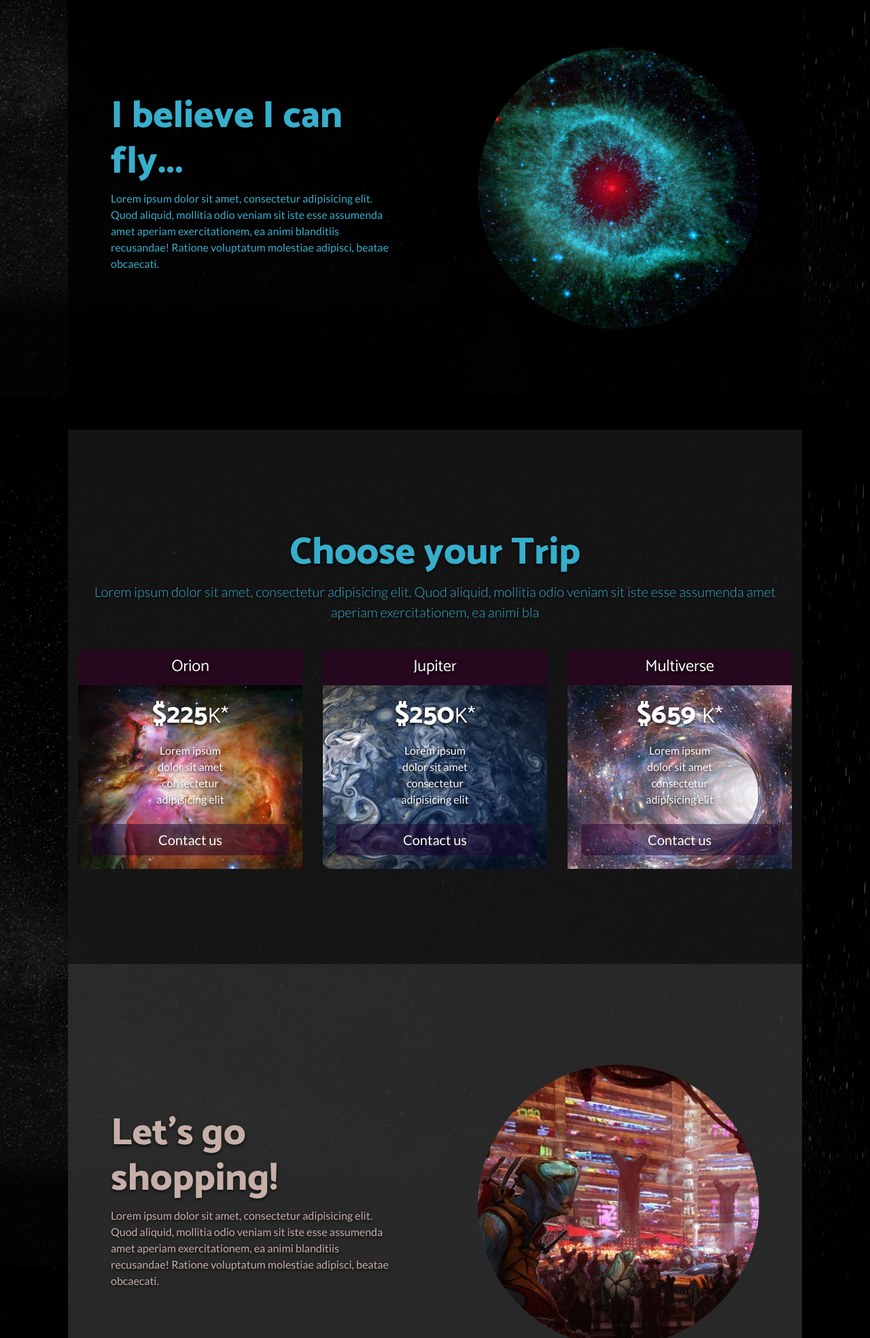
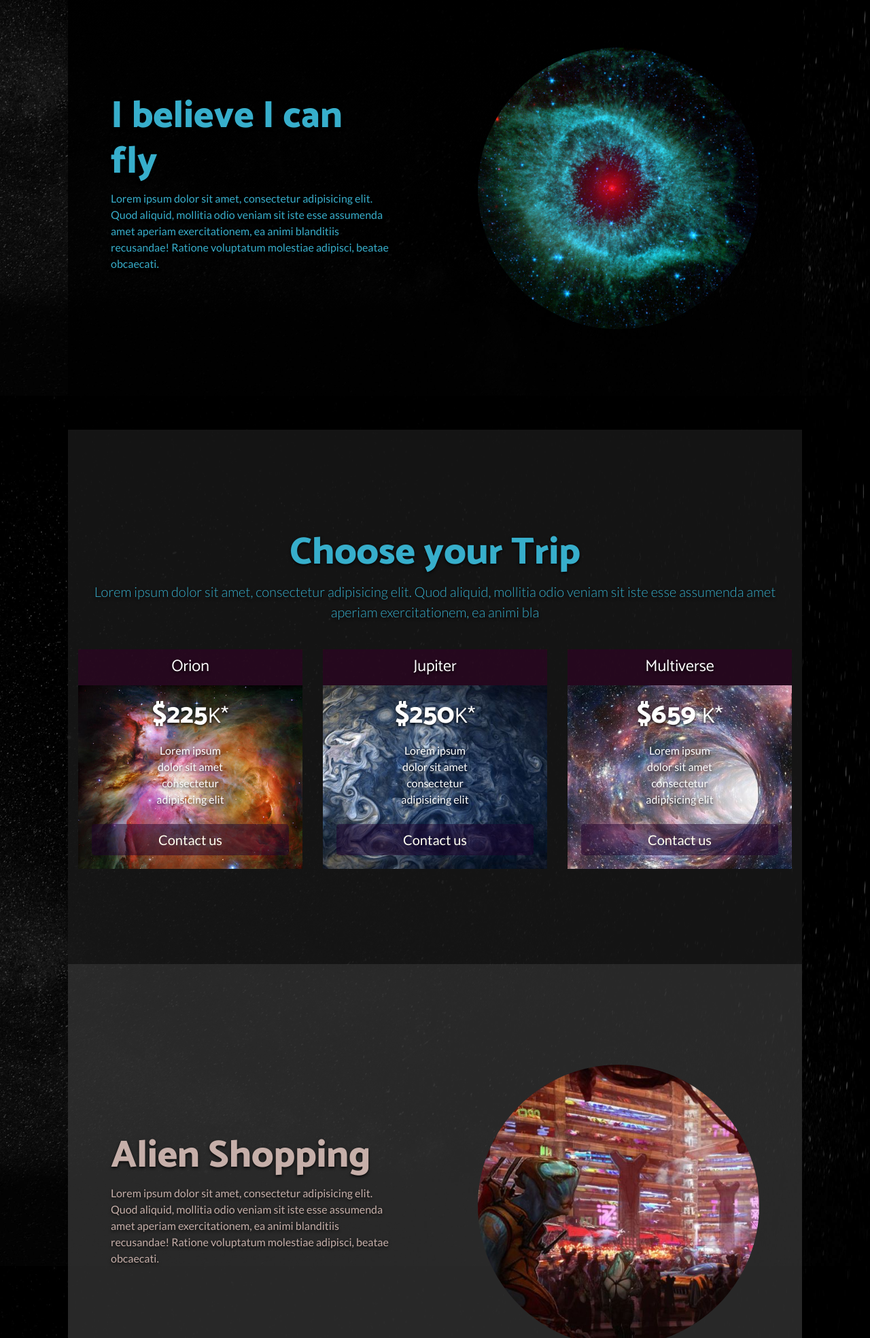
Before and after one commit to yoda69100/yoda69100.github.io, a browser extension: page galactrip/index.html in a window 1280 px wide. Shown: the part 698-2666 px from the top of the page at 68% size. Drawn offline with nearby package versions, Linux system fonts and the light colour scheme; a script that the page names is missing.

Commit message:
Update index.html

```diff
--- a/galactrip/index.html
+++ b/galactrip/index.html
@@ -115,7 +115,7 @@
           </div>
           <div class="col-lg-6 order-lg-1">
             <div class="p-5">
-              <h2 class="display-4">I believe I can fly...</h2>
+              <h2 class="display-4">I&nbsp;believe I&nbsp;can fly</h2>
               <p>Lorem ipsum dolor sit amet, consectetur adipisicing elit. Quod aliquid, mollitia odio veniam sit iste esse assumenda amet aperiam exercitationem, ea animi blanditiis recusandae! Ratione voluptatum molestiae adipisci, beatae obcaecati.</p>
             </div>
           </div>
@@ -193,7 +193,7 @@
           </div>
           <div class="col-lg-6 order-lg-1">
             <div class="p-5">
-              <h2 class="display-4">Let's go shopping!</h2>
+              <h2 class="display-4">Alien Shopping</h2>
               <p>Lorem ipsum dolor sit amet, consectetur adipisicing elit. Quod aliquid, mollitia odio veniam sit iste esse assumenda amet aperiam exercitationem, ea animi blanditiis recusandae! Ratione voluptatum molestiae adipisci, beatae obcaecati.</p>
             </div>
           </div>
```
